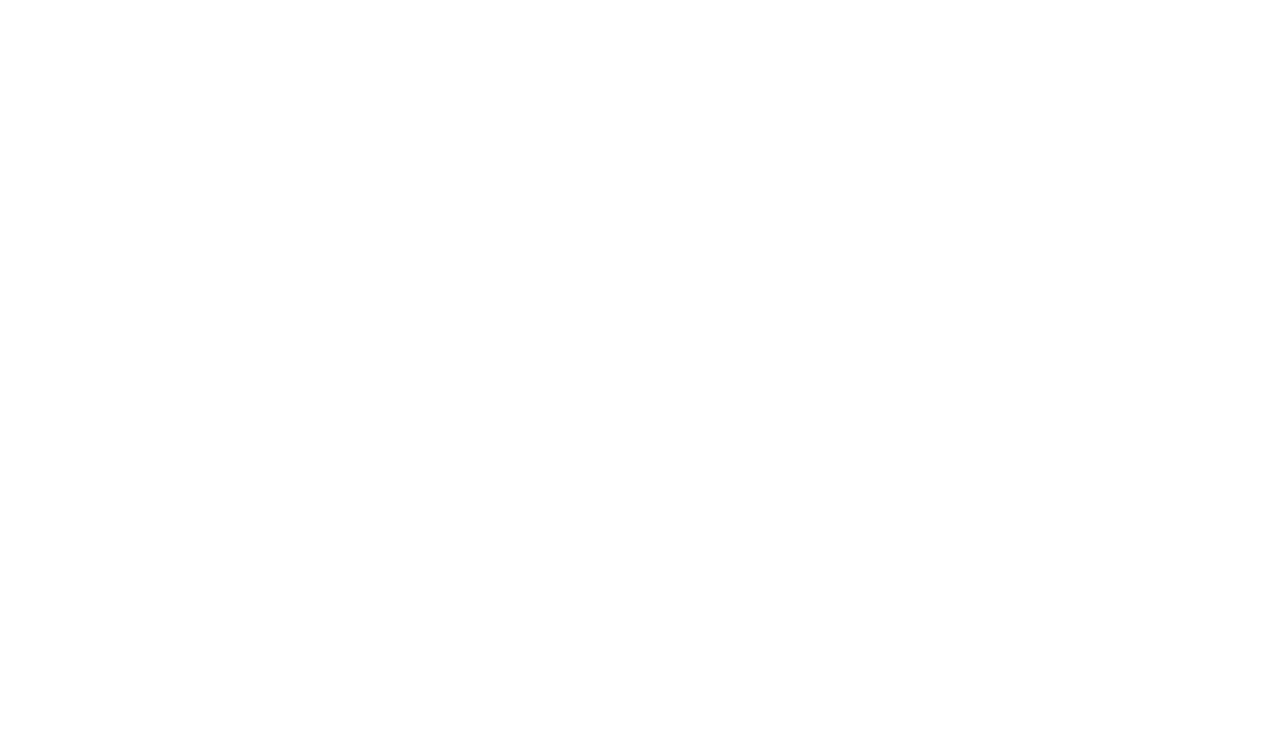
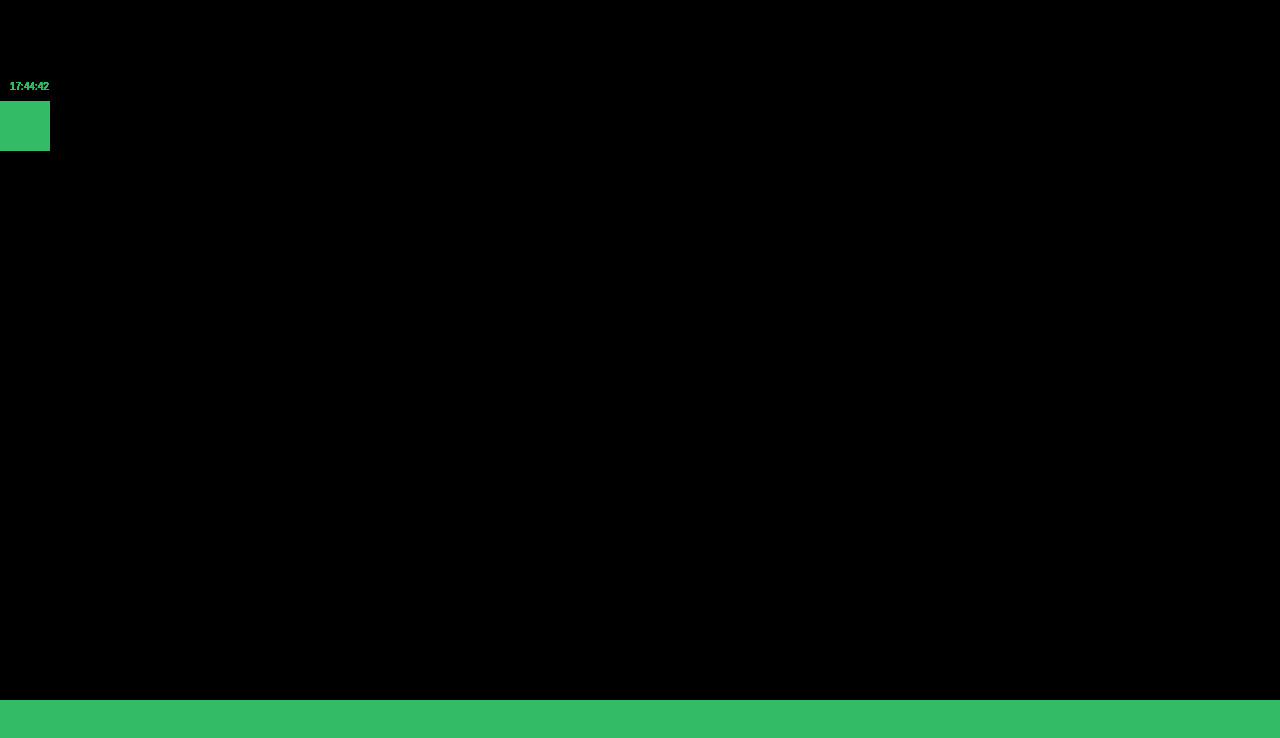
Before and after one commit to ScanuNicco/SierraRun, a plain HTML site: page index.html in a window 1280 px wide. Drawn offline with Linux system fonts and the light colour scheme.

Commit message:
Initial Commit
nothing works yet

```diff
--- a/index.html
+++ b/index.html
@@ -1,2 +1,44 @@
 <html>
+<body>
+<canvas id="gameView"></canvas>
+<style>
+#gameView{
+	width: 100vw;
+	height: 100vh;
+	position: absolute;
+	left: 0px;
+	top: 0px;
+}
+</style>
+<script>
+var canv = document.getElementById("gameView");
+var ctx = canv.getContext('2d', { alpha: false });
+ctx.canvas.width = window.innerWidth;
+ctx.canvas.height = window.innerHeight;
+var playerX = 0;
+var playerY = 100;
+var velY = 1;
+var velX = 0;
+const d = new Date();
+
+function draw(){
+	ctx.fillStyle = "#33bb66";
+	ctx.fillRect(0, ctx.canvas.height - 100, ctx.canvas.width, 100);
+	playerPhysics();
+	ctx.fillRect(playerX, playerY, 50, 50);
+	requestAnimationFrame(draw);
+	ctx.fillText(d.getHours() + ":" + d.getMinutes() + ":" + d.getSeconds(), 10, 90);
+}
+
+draw();
+
+function playerPhysics(){
+	playerX += velX;
+	playerY += velY;
+	if(playerY < ctx.canvas.height - 100){
+		velY = 0;
+	}
+}
+</script>
+</body>
 </html>
```
